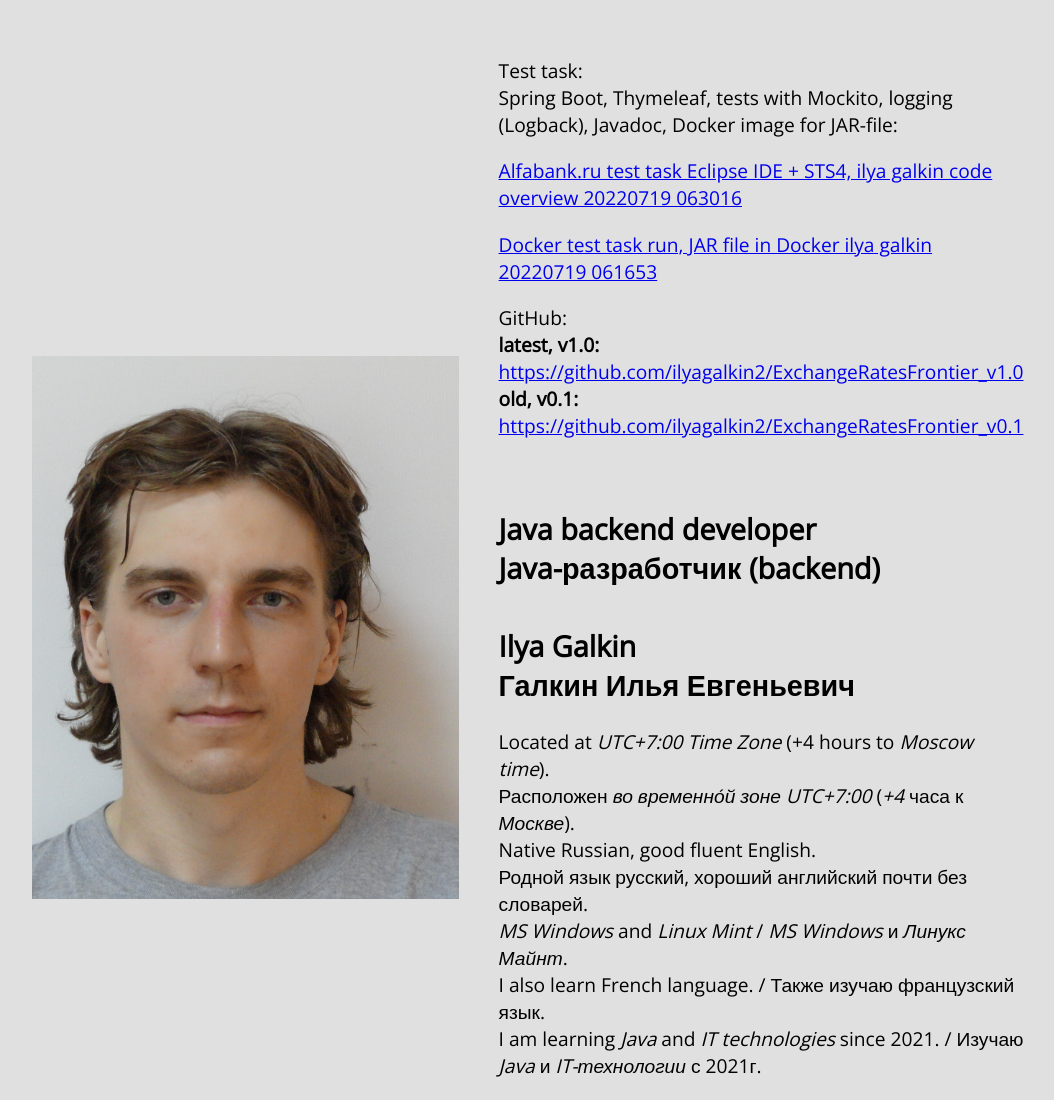
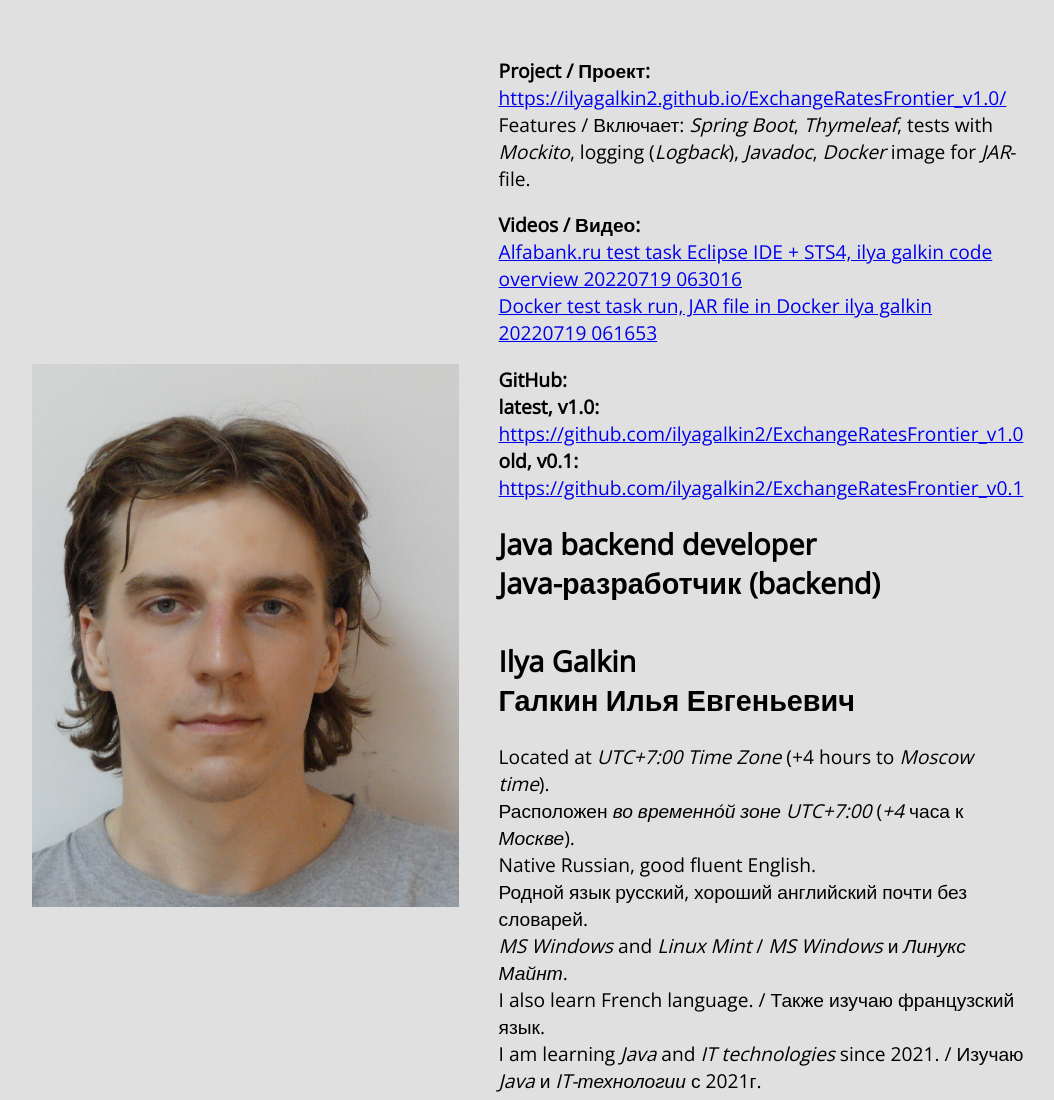
Before and after one commit to ilyagalkin2/CV, a plain HTML site: page index.html in a window 1280 px wide. Shown: the top 1100 px of the page, without its empty margins (134-1188 px from the left). Drawn offline with nearby package versions, Linux system fonts and the light colour scheme.

Commit message:
another commit

```diff
--- a/index.html
+++ b/index.html
@@ -15,26 +15,31 @@
         <div class="infoAtTitle">
             <img src="photo01.jpg" alt="A photo" class="imageForAvatar" />
             <div class="infoAtTitleTextualPart">
-                <p>Test task:
+                <p><strong>Project / Проект: </strong><br/>
+                    <a href="https://ilyagalkin2.github.io/ExchangeRatesFrontier_v1.0/"
+                    alt="https://ilyagalkin2.github.io/ExchangeRatesFrontier_v1.0/">
+                    https://ilyagalkin2.github.io/ExchangeRatesFrontier_v1.0/</a> <br/>
+                    Features / Включает: <em>Spring Boot</em>, <em>Thymeleaf</em>, tests with <em>Mockito</em>,
+                    logging (<em>Logback</em>), <em>Javadoc</em>, <em>Docker</em> image for <em>JAR</em>-file.</p>
+                <p><strong>Videos / Видео: </strong>
                 <br/>
-                    Spring Boot, Thymeleaf, tests with Mockito, logging (Logback), Javadoc, Docker image for JAR-file:</p>
-                    <p><a href="https://www.youtube.com/watch?v=0XLt-q7ihAA"
+                    <a href="https://www.youtube.com/watch?v=0XLt-q7ihAA"
                     alt="https://www.youtube.com/watch?v=0XLt-q7ihAA">
-                    Alfabank.ru test task Eclipse IDE + STS4, ilya galkin code overview 20220719 063016</a></p>
-                    <p><a href="https://www.youtube.com/watch?v=dbQg0LC2jHI"
+                    Alfabank.ru test task Eclipse IDE + STS4, ilya galkin code overview 20220719 063016</a>
+                <br/>
+                    <a href="https://www.youtube.com/watch?v=dbQg0LC2jHI"
                     alt="https://www.youtube.com/watch?v=dbQg0LC2jHI">
                     Docker test task run, JAR file in Docker ilya galkin 20220719 061653</a>
-                    </p>
-                    <p>GitHub:
-                    <br/>
-                    <strong>latest, v1.0:</strong> <a href="https://github.com/ilyagalkin2/ExchangeRatesFrontier_v1.0"
+                </br>
+                <p><strong>GitHub: </strong>
+                <br/><strong>latest, v1.0:</strong> <a href="https://github.com/ilyagalkin2/ExchangeRatesFrontier_v1.0"
                     alt="https://github.com/ilyagalkin2/ExchangeRatesFrontier_v1.0">
                     https://github.com/ilyagalkin2/ExchangeRatesFrontier_v1.0</a>
                 <br/>
                 <strong>old, v0.1:</strong> <a href="https://github.com/ilyagalkin2/ExchangeRatesFrontier_v0.1"
                     alt="https://github.com/ilyagalkin2/ExchangeRatesFrontier_v0.1">
                     https://github.com/ilyagalkin2/ExchangeRatesFrontier_v0.1</a>
-                    </p>
+                </brp>
                 <br/>
                 <h2>Java backend developer <br>Java-разработчик (backend) <br><br>
                     Ilya Galkin <br> Галкин Илья Евгеньевич</h2>
```
Lines whose indentation alone changed are shown as unchanged.
